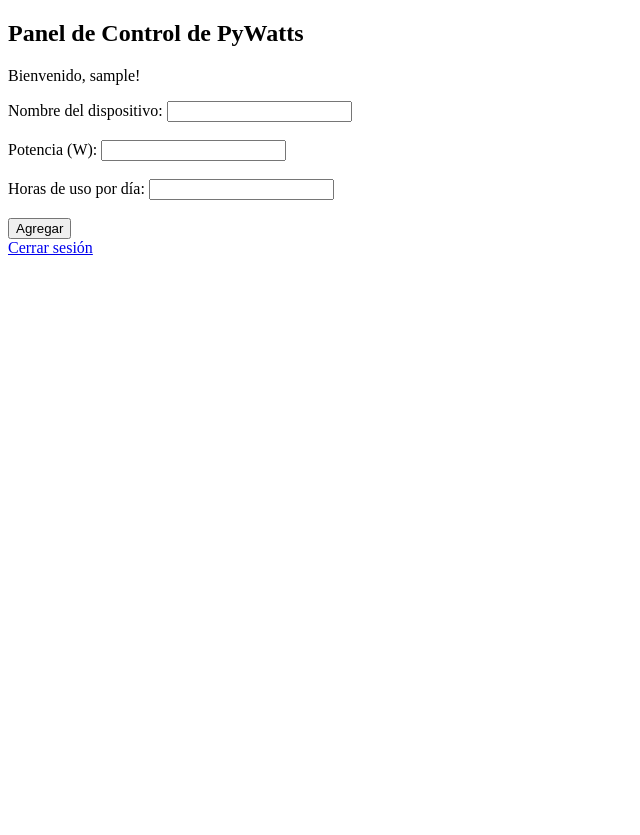
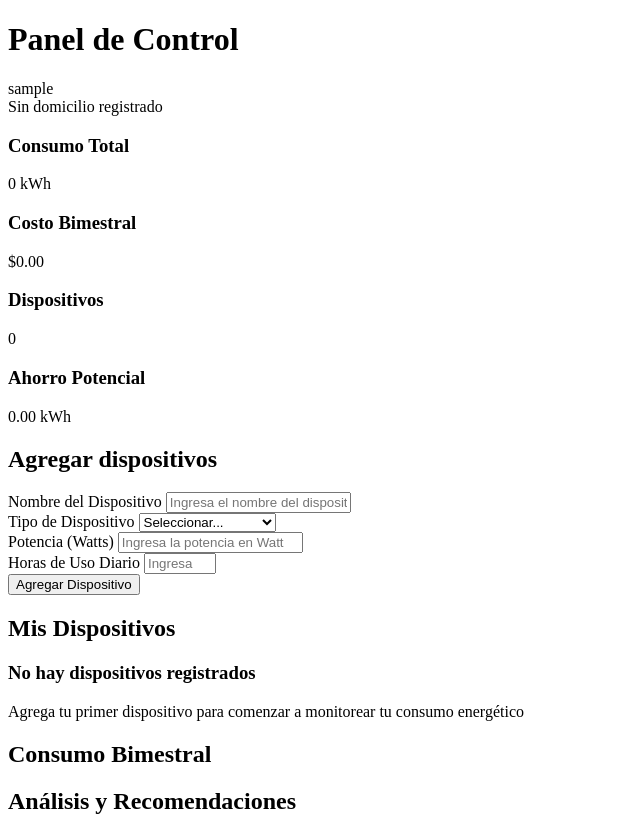
Before and after one commit to codehred/pywatts, a Flask app: page /dashboard in a window 1280 px wide. Shown: the whole page, without its empty margins (0-640 px from the left). Before the commit the page ends 255 px from the top, so only its background shows below. Run offline with Flask 3, Linux system fonts and the light colour scheme; the visitor is signed in with stand-in values (Sample User, id 1).

Commit message:
Dashboard actualizado

```diff
--- a/sim_pywatts/templates/dashboard.html
+++ b/sim_pywatts/templates/dashboard.html
@@ -1,27 +1,184 @@
 {%extends "base.html"%}
 
 {%block content%}
-<h2>Panel de Control de PyWatts</h2>
-<p>Bienvenido, {{ session['username'] }}!</p>
+<div class="dashboard-header">
+    <h1>
+        <i class="fas fa-tachometer-alt"></i>
+        Panel de Control
+    </h1>
+    <div class="user-info">
+        <div class="username">{{ session.username if session.username else 'Usuario' }}</div>
+        <div>{{ session.address if session.address else 'Sin domicilio registrado' }}</div>
+    </div>
+</div>
 
-<form method="POST" action="/dashboard">
-    <label>Nombre del dispositivo:</label>
-    <input type="text" name="device" required>
+<div class="stats-grid">
+    <div class="stat-card consumption">
+        <div class="icon">
+            <i class="fas fa-bolt"></i>
+        </div>
+        <div class="info">
+            <h3>Consumo Total</h3>
+            <div class="value">{{ total_consumption|default('0') }} kWh</div>
+        </div>
+    </div>
+ <div class="stat-card cost">
+        <div class="icon">
+            <i class="fas fa-dollar-sign"></i>
+        </div>
+        <div class="info">
+            <h3>Costo Bimestral</h3>
+            <div class="value">${{ billing_amount|default('0.00') }}</div>
+        </div>
+    </div>
 
-    <br><br>
+    <div class="stat-card devices">
+        <div class="icon">
+            <i class="fas fa-plug"></i>
+        </div>
+        <div class="info">
+            <h3>Dispositivos</h3>
+            <div class="value">{{ devices|length if devices else 0 }}</div>
+        </div>
+    </div>
 
-    <label>Potencia (W):</label>
-    <input type="number" step="any" name="power" required>
+    <div class="stat-card-savings">
+        <div class="icon">
+            <i class="fas fa-leaf"></i>
+        </div>
+        <div class="info">
+            <h3>Ahorro Potencial</h3>
+            <div class="value">{{ savings|default('0.00') }} kWh</div>
+        </div>
+    </div>
+</div>
 
-    <br><br>
+<div class="section">
+    <div class ="section-header">
+        <h2><i class="fas fa-chart-line"></i> Agregar dispositivos</h2>
+        </div>
+</div>
 
-    <label>Horas de uso por día:</label>
-    <input type="number" step="0.1" name="hours" required>
+<form method="POST"action "{ url_for('add_device') if 'add_device' in url_map else '/add-device' }}">
+    <div class="form-group">
+        <label for="device_name">Nombre del Dispositivo</label>
+        <input
+            type="text"
+            id="device_name"
+            name="device_name"
+            class="form-control"
+            placeholder="Ingresa el nombre del dispositivo"
+            required
+        >
+    </div>
 
-    <br><br>
+    <div class="form-group">
+            <label for="device_type">Tipo de Dispositivo</label>
+                <select id="device_type" name="device_type" class="form-control" required>
+                    <option value="">Seleccionar...</option>
+                    <option value="refrigerador">Refrigerador</option>
+                    <option value="aire_acondicionado">Aire Acondicionado</option>
+                    <option value="television">Televisión</option>
+                    <option value="lavadora">Lavadora</option>
+                    <option value="microondas">Microondas</option>
+                    <option value="computadora">Computadora</option>
+                    <option value="iluminacion">Iluminación</option>
+                    <option value="otro">Otro</option>
+                </select>
+        </div>
+        <div class="form-group">
+            <label for="power_rating">Potencia (Watts)</label>
+            <input
+                type="number"
+                id="power_watts"
+                name="power_watts"
+                class="form-control"
+                placeholder="Ingresa la potencia en Watts"
+                required
+                min="1"
+            >
+        </div>
 
-    <button type="submit">Agregar</button>
+        <div class="form-group">
+            <label for="hours_per_day">Horas de Uso Diario</label>
+            <input
+                type="number"
+                id="hours_per_day"
+                name="hours_per_day"
+                class="form-control"
+                placeholder="Ingresa las horas de uso diario"
+                required
+                min="0.1"
+                max="24"
+                step="0.5"
+            >
+
+        </div>
+
+
+    <button type="submit" class="btn btn-primary">
+        <i class="fas fa-plus"></i>
+        Agregar Dispositivo
+    </button>
 </form>
 
-<a href="/logout">Cerrar sesión</a>
-{% endblock %}
+<!-- Dispositivos registrados/lista de dispositivos-->
+
+<div class="section">
+    <div class="section-header">
+        <h2><i class="fas fa-list"></i> Mis Dispositivos</h2>
+    </div>
+
+    {% if devices and devices|length > 0 %}
+    <div class="device-list">
+        {% for device in devices %}
+        <div class="device-item">
+            <div class="device-icon">
+                <i class="fas fa-plug"></i>
+            </div>
+            <div class="device-info">
+                <h3>{{ device.name }}</h3>
+                <p>{{ device.type|title }} • {{ device.power }}W • {{ device.hours_per_day }}h/día</p>
+            </div>
+            <div class="device-consumption">
+                <div class="consumption">{{ device.daily_consumption|default('0') }} kWh</div>
+                <div class="label">Consumo diario</div>
+            </div>
+            <div class="device-actions">
+                <form method="POST" action="{{ url_for('delete_device', device_id=device.id) if 'delete_device' in url_map else '/delete-device/' + device.id|string }}" style="display: inline;">
+                    <button type="submit" class="btn btn-danger btn-small" onclick="return confirm('¿Estás seguro de eliminar este dispositivo?');">
+                        <i class="fas fa-trash"></i>
+                    </button>
+                </form>
+            </div>
+        </div>
+        {% endfor %}
+    </div>
+    {% else %}
+    <div class="empty-state">
+        <i class="fas fa-plug"></i>
+        <h3>No hay dispositivos registrados</h3>
+        <p>Agrega tu primer dispositivo para comenzar a monitorear tu consumo energético</p>
+    </div>
+    {% endif %}
+</div>
+
+<!--Consumo bimestral-->
+
+<div class="section">
+    <div class="section-header">
+        <h2><i class="fas fa-chart-bar"></i> Consumo Bimestral</h2>
+    </div>
+</div>
+
+
+<!--Reporte-->
+
+<div class="section">
+    <div class="section-header">
+        <h2><i class="fas fa-chart-line"></i> Análisis y Recomendaciones</h2>
+    </div>
+
+
+
+{%endblock%}
```
